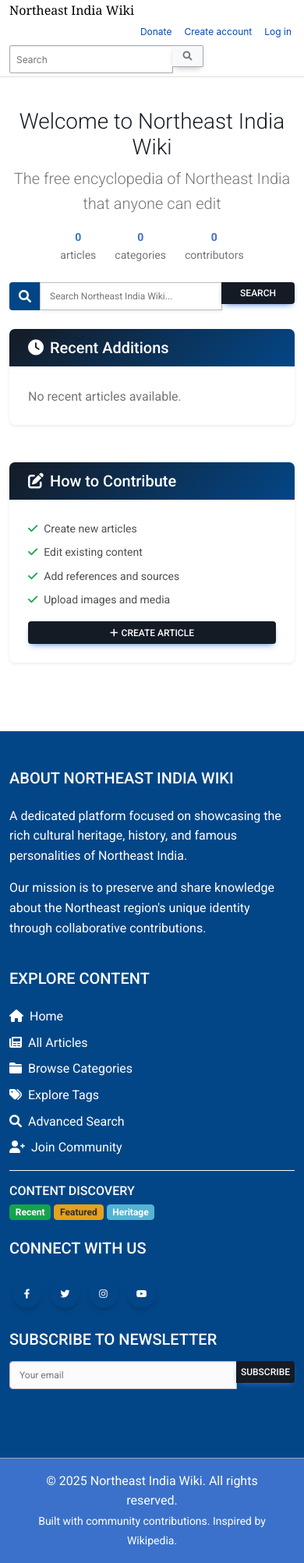
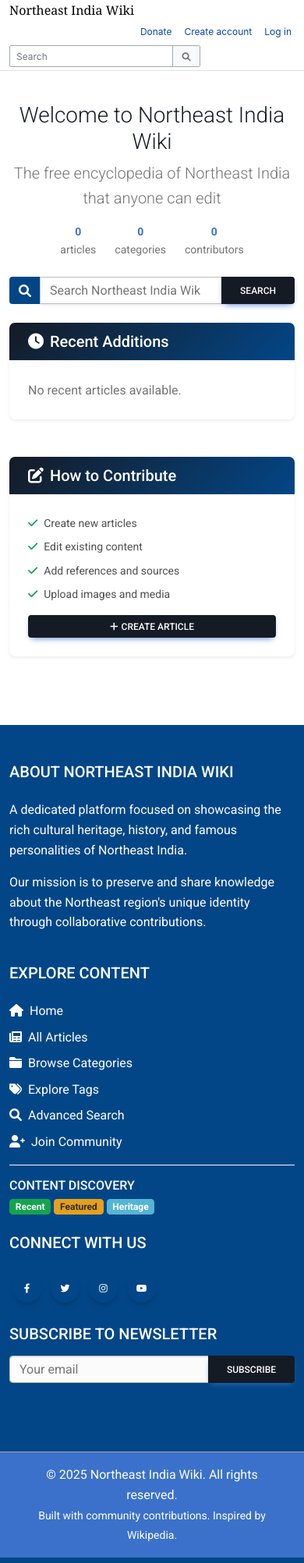
Before and after one commit to petergangmei/northeastindia_wiki, a Django app: page / in a window 390 px wide. Shown: the whole page at 78% size. Run offline with Django 5.2, Linux system fonts and the light colour scheme; data that the repository does not hold is empty; some libraries are stand-ins or nearby versions.

Commit message:
Refactor search form in header template: enhance styling and structure for improved usability, including updated input and button designs, and better focus states.

```diff
--- a/templates/commons/header.html
+++ b/templates/commons/header.html
@@ -14,10 +14,10 @@
 
         <!-- Search form -->
         <form class="d-flex" method="GET" action="{% url 'app:article-search' %}" style="max-width: 300px; flex: 0 1 auto; margin-left: auto; margin-right: 2rem;">
-            <div class="input-group" style="max-width: 250px;">
-                <input type="search" name="q" class="form-control" placeholder="Search" aria-label="Search" style="font-size: 0.8rem; height: 32px; border: 1px solid #a2a9b1; border-radius: 2px 0 0 2px; padding: 0.25rem 0.5rem;">
-                <button class="btn" type="submit" style="background: #f8f9fa; border: 1px solid #a2a9b1; border-left: 0; height: 32px; border-radius: 0 2px 2px 0; padding: 0 8px; min-width: 40px;">
-                    <i class="fas fa-search" style="font-size: 0.75rem; color: #72777d;"></i>
+            <div class="search-container" style="max-width: 250px; position: relative; display: flex; align-items: center;">
+                <input type="search" name="q" class="search-input-field" placeholder="Search" aria-label="Search">
+                <button class="search-submit-btn" type="submit">
+                    <i class="fas fa-search"></i>
                 </button>
             </div>
         </form>
@@ -181,10 +181,67 @@
     }
 
     /* Search form enhancements */
-    .form-control:focus {
+    .search-container {
+        background: white;
+        border: 1px solid #a2a9b1;
+        border-radius: 2px;
+        height: 32px;
+        overflow: hidden;
+        display: flex !important;
+        align-items: stretch !important;
+    }
+
+    .search-input-field {
+        flex: 1;
+        border: none;
+        outline: none;
+        padding: 6px 12px;
+        font-size: 0.8rem;
+        background: transparent;
+        height: 100%;
+        line-height: 1.2;
+    }
+
+    .search-input-field::placeholder {
+        color: #72777d;
+    }
+
+    .search-input-field:focus {
+        outline: none;
+        box-shadow: none;
+    }
+
+    .search-container:focus-within {
         border-color: #36c;
-        box-shadow: 0 0 0 0.1rem rgba(51, 102, 204, 0.25);
+        box-shadow: 0 0 0 1px rgba(51, 102, 204, 0.25);
+    }
+
+    .search-submit-btn {
+        width: 40px;
+        height: 100%;
+        background: #f8f9fa;
+        border: none;
+        border-left: 1px solid #a2a9b1;
+        cursor: pointer;
+        display: flex;
+        align-items: center;
+        justify-content: center;
+        padding: 0;
+        margin: 0;
+    }
+
+    .search-submit-btn:hover {
+        background: #e9ecef;
+    }
+
+    .search-submit-btn:focus {
         outline: none;
+        background: #e9ecef;
+    }
+
+    .search-submit-btn i {
+        font-size: 0.75rem;
+        color: #72777d;
     }
 
     /* Wikipedia-specific link styling */
@@ -244,14 +301,21 @@
             font-size: 1rem !important;
         }
 
-        form input {
-            font-size: 0.75rem !important;
+        .search-container {
             height: 28px !important;
         }
 
-        form button {
-            height: 28px !important;
-            padding: 0 6px !important;
+        .search-input-field {
+            font-size: 0.75rem !important;
+            padding: 4px 8px !important;
+        }
+
+        .search-submit-btn {
+            width: 35px !important;
+        }
+
+        .search-submit-btn i {
+            font-size: 0.7rem !important;
         }
 
         .d-flex.align-items-center {
```
